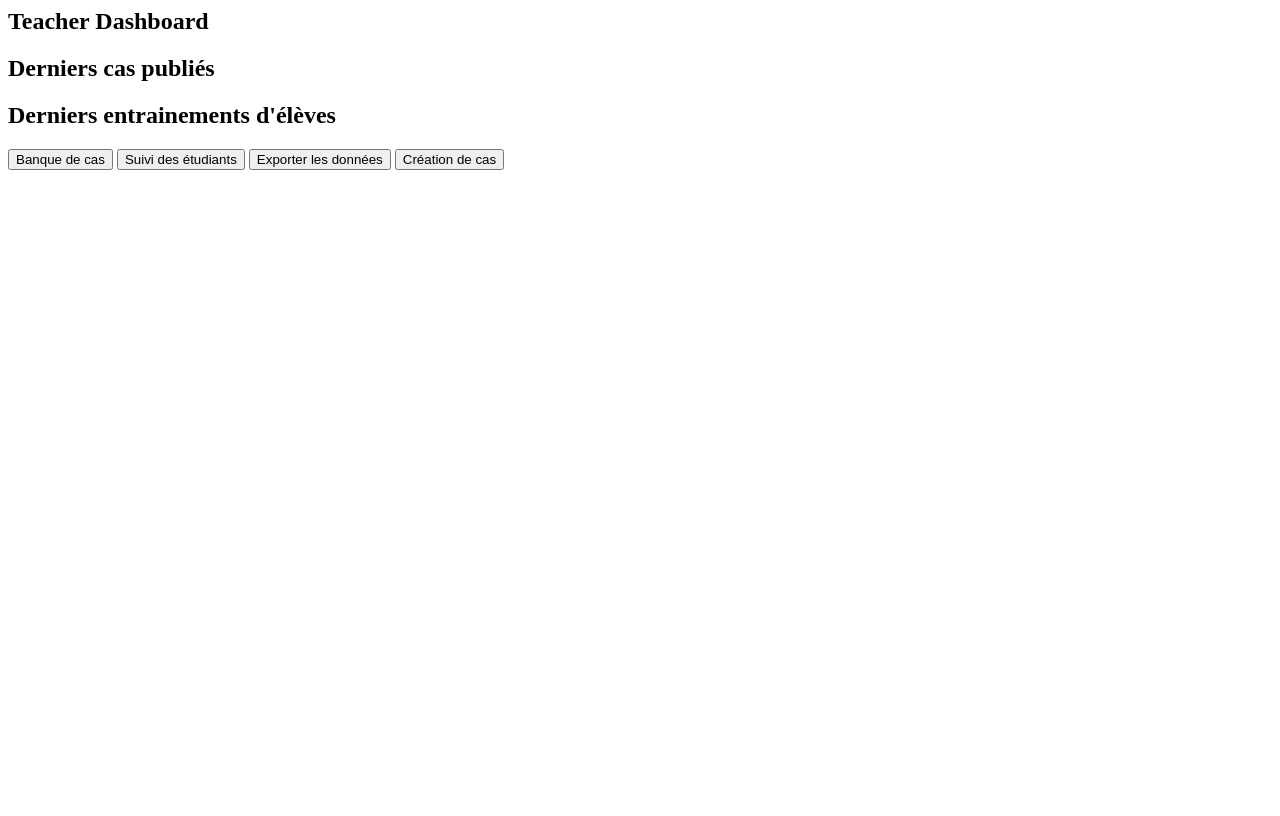
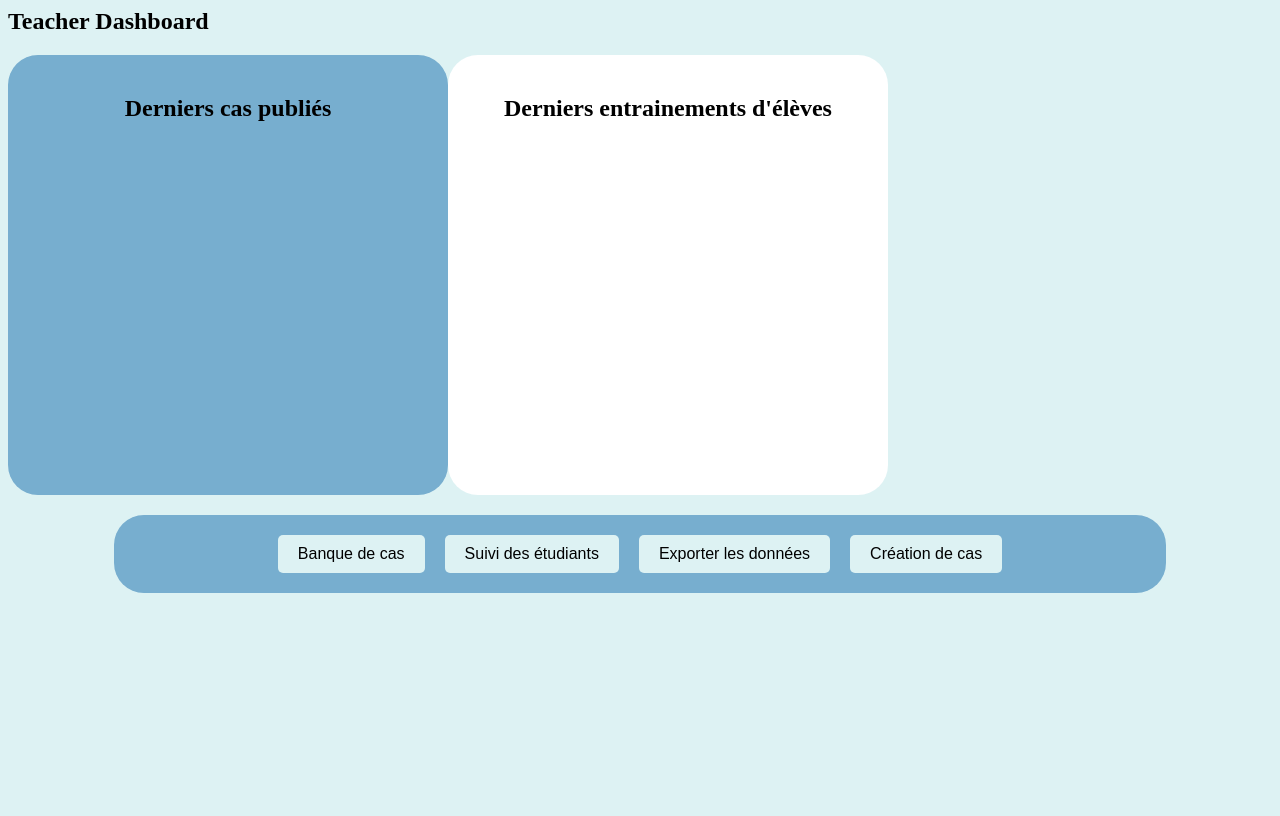
Before and after one commit to CillianBgrPro/Projet-Entreprise, a Django app: template templates/teacher/teacher_dashboard.html in a window 1280 px wide. Before the commit the page ends 170 px from the top, so only its background shows below. Run offline with Django 5.2, Linux system fonts and the light colour scheme; the template is opened without the code that fills it, so the values that code supplies are empty.

Commit message:
wip dashboard css

```diff
--- /dev/null
+++ b/assets/css/dashboard.css
@@ -0,0 +1,54 @@
+body {
+    background-color: rgb(221, 242, 243);
+    height: 100vh;
+}
+
+.top-infos {
+    display: flex;
+    flex-wrap: wrap;
+    align-items: center;
+    margin-top: 20px;
+}
+
+.sections {
+    width: 400px;
+    height: 400px;
+    display: flex;
+    flex-direction: column;
+    align-items: center;
+    padding: 20px;
+    border-radius: 30px;
+}
+
+.section1 {
+    background-color: rgb(119, 174, 207);
+}
+
+.section2 {
+    background-color: white;
+}
+
+.actions {
+    margin-top: 20px;
+
+    justify-self: center;
+    width: 80%;
+    border-radius: 30px;
+
+    padding: 20px;
+    background-color: rgb(119, 174, 207);
+
+    display: flex;
+    flex-wrap: wrap;
+    justify-content: center;
+    gap: 20px;
+}
+
+.action-btn {
+    padding: 10px 20px;
+    border: none;
+    border-radius: 5px;
+    background-color: rgb(221, 242, 243);
+    color: black;
+    font-size: 16px;
+}
--- a/templates/teacher/teacher_dashboard.html
+++ b/templates/teacher/teacher_dashboard.html
@@ -1,12 +1,21 @@
+<link rel="stylesheet" href="../../assets/css/dashboard.css" />
 <section>
     <h1>Teacher Dashboard</h1>
-    <div>
-        <div>
+    <div class="top-infos">
+        <div class="section1 sections">
             <h2>Derniers cas publiés</h2>
-            <ul></ul>
+            <ul>
+                {% for case in cases %}
+                <li>
+                    <button>{{ case.name }}</button>
+                    <p>{{ case.specialty }}</p>
+                    <p>{{ case.level }}</p>
+                </li>
+                {% endfor %}
+            </ul>
         </div>
 
-        <div>
+        <div class="section2 sections">
             <h2>Derniers entrainements d'élèves</h2>
             <ul>
                 {% for training in trainings %}
@@ -21,10 +30,10 @@
         </div>
     </div>
 
-    <div>
-        <a href="#"><button>Banque de cas</button></a>
-        <a href="#"><button>Suivi des étudiants</button></a>
-        <a href="#"><button>Exporter les données</button></a>
-        <a href="#"><button>Création de cas</button></a>
+    <div class="actions">
+        <a href="#"><button class="action-btn">Banque de cas</button></a>
+        <a href="#"><button class="action-btn">Suivi des étudiants</button></a>
+        <a href="#"><button class="action-btn">Exporter les données</button></a>
+        <a href="#"><button class="action-btn">Création de cas</button></a>
     </div>
 </section>
```
Also changed, not shown: templates/student/student_dashboard.html (+5 -5 lines).
